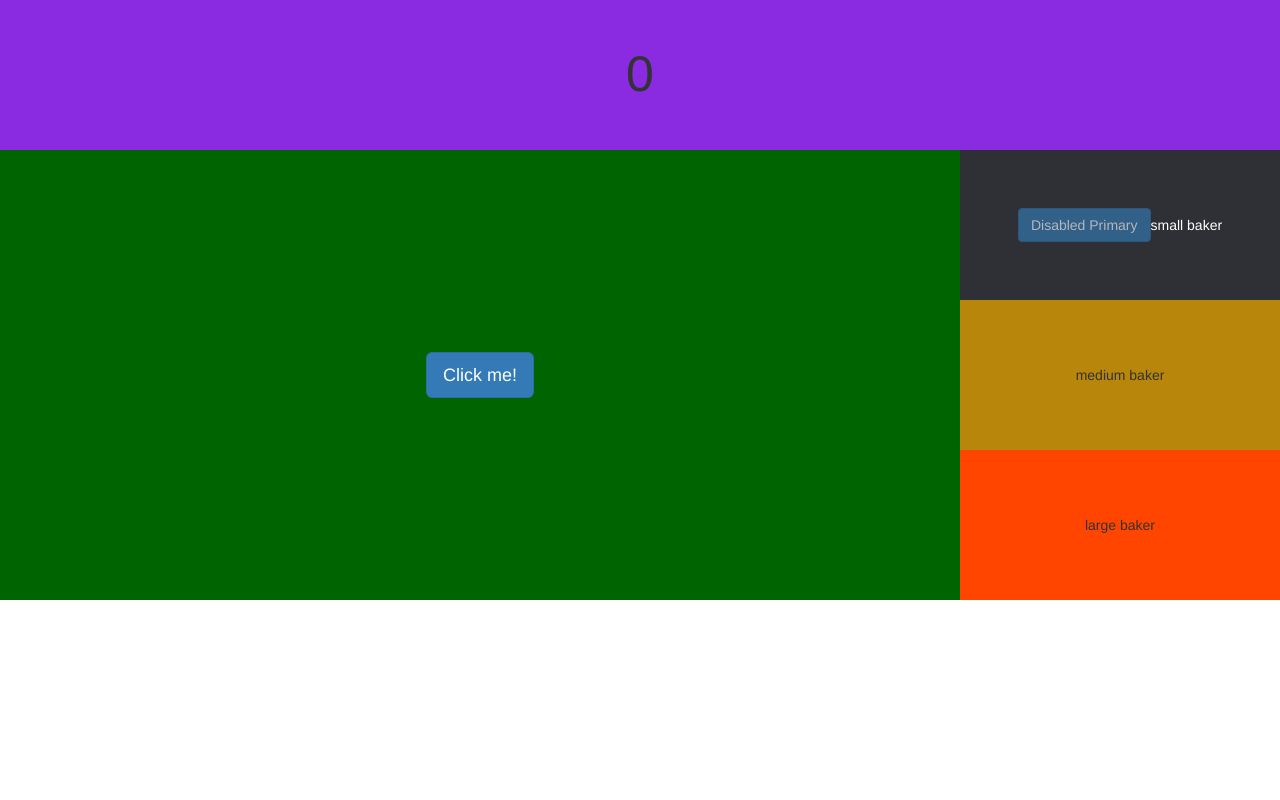
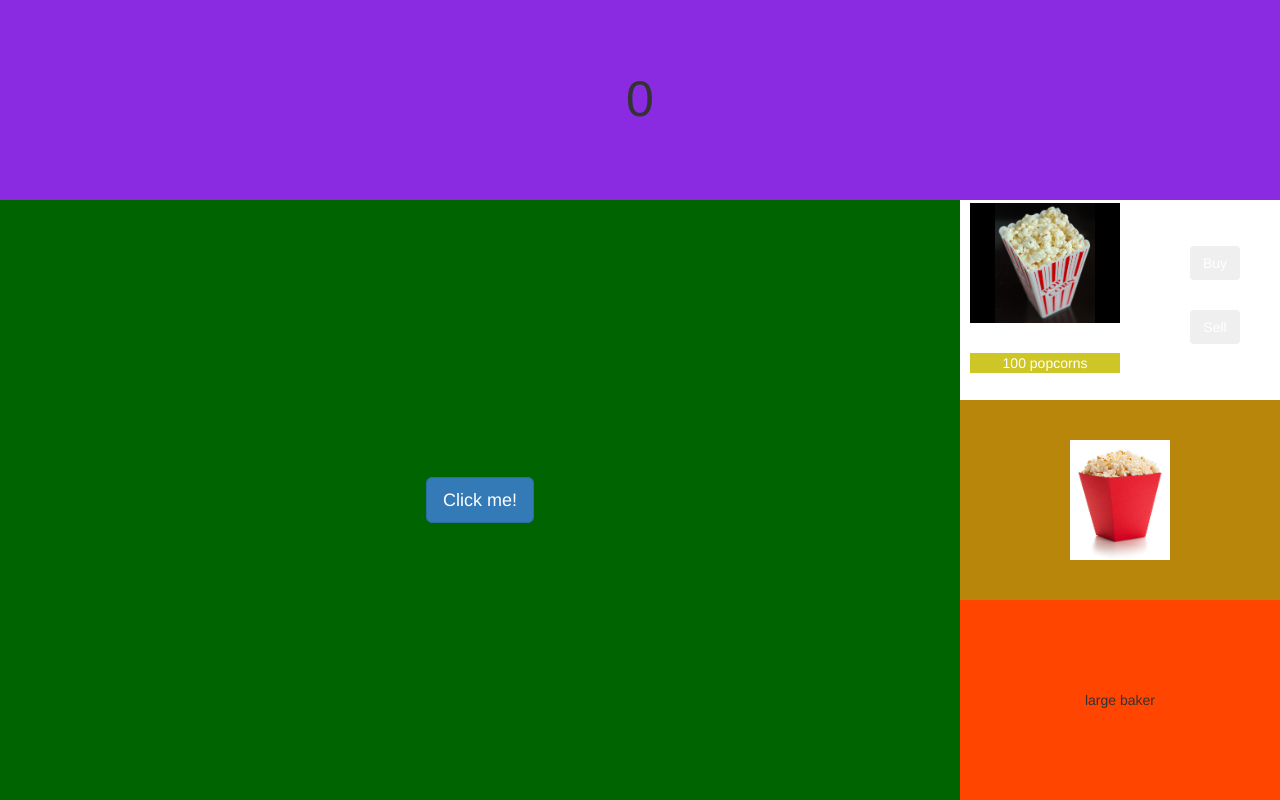
Before and after one commit to asa1411/checkpoint3, a plain HTML site: page index.html in a window 1280 px wide. Drawn offline with nearby package versions, Linux system fonts and the light colour scheme.

Commit message:
checkpoint button functions

```diff
--- a/checkpoint3/practice/practice.css
+++ /dev/null
@@ -1,34 +0,0 @@
-.container {
-  width: 999px;
-  height: 577px;
-  display: flex;
-  /* flex-direction: row-reverse; */
-  background-color: brown;
-  justify-content: space-around;
-  align-items: center;
-}
-.box1 {
-  display: flex;
-  background-color: aqua;
-  width: 100px;
-  height: 100px;
-  align-items: center;
-  justify-content: space-around;
-}
-.box2 {
-  display: flex;
-  background-color: yellow;
-  width: 100px;
-  height: 100px;
-  align-items: center;
-  justify-content: space-around;
-}
-
-.box3 {
-  display: flex;
-  background-color: rgb(150, 110, 110);
-  width: 100px;
-  height: 100px;
-  align-items: center;
-  justify-content: space-around;
-}
--- a/checkpoint3/practice/practice.js
+++ /dev/null
@@ -1,6 +0,0 @@
-let a = 2;
-function add() {
-  a++;
-  document.getElementById("add").innerHTML = a;
-  return true;
-}
--- a/index.html
+++ b/index.html
@@ -18,17 +18,41 @@
           onclick="btnClicked()"
           type="button"
           class="btn btn-primary btn-lg"
+          class="button1"
         >
           Click me!
         </button>
       </div>
-      <div class="box3">
-        <button type="button" class="btn btn-primary disabled">
-          Disabled Primary
-        </button>
-        small baker
+      <div class="box3" id="smallBaker">
+        <div class="imageSmallBaker">
+          <img src="popcorn1.jpg" width="100px" height="120px" alt="a corn" />
+        </div>
+
+        <div class="box3Inner">
+          100 popcorns
+        </div>
+
+        <ul class="box3Interactive">
+          <li>
+            <button type="button" class="btn btn-secondary" onclick="buy1()">
+              Buy
+            </button>
+          </li>
+          <li>
+            <button type="button" class="btn btn-secondary" id="sell1">
+              Sell
+            </button>
+          </li>
+        </ul>
       </div>
-      <div class="box4">medium baker</div>
+      <div class="box4">
+        <img
+          src="popcorn2.jpg"
+          width="100px"
+          height="120px"
+          alt="a box of popcorn"
+        />
+      </div>
       <div class="box5">large baker</div>
     </div>
 
--- a/script.js
+++ b/script.js
@@ -2,6 +2,15 @@ var score = 0;
 function btnClicked() {
   score++;
   document.getElementById("score").innerHTML = score;
-  console.log(score);
+
   return true;
 }
+function buy1() {
+  score = score - 5;
+  document.getElementById("score").innerHTML = score;
+  return true;
+}
+
+var myscore = setInterval((score += 2), 1000);
+
+console.log(myscore);
--- a/style.css
+++ b/style.css
@@ -12,7 +12,7 @@
   margin-right: auto;
   align-content: center;
   /* align-content is placing content, no content, but elements in the vertical center of the document. */
-  height: 600px;
+  height: 800px;
   text-align: center;
 }
 
@@ -36,7 +36,7 @@
 
 .box3 {
   grid-area: baker1;
-  background-color: #2e3035;
+  /* background-color: #2e3035; */
   display: flex;
   justify-content: center;
   align-items: center;
@@ -56,7 +56,7 @@
   justify-content: center;
   align-items: center;
 }
-.button {
+.button1 {
   background-color: #4caf50;
   border: none;
   color: white;
@@ -65,6 +65,30 @@
   font-size: 16px;
   cursor: pointer;
 }
-.button:hover {
+#button1:hover {
   background-color: #2ccc59;
 }
+
+.box3 {
+  display: grid;
+  grid-template-columns: 150px 150px;
+  grid-template-rows: 125px 75px;
+  grid-template-areas:
+    "image buttonInteractive"
+    "box3inner buttonInteractive";
+}
+.imageSmallBaker {
+  grid-area: image;
+  background-color: black;
+}
+.box3Interactive {
+  list-style-type: none;
+  grid-area: buttonInteractive;
+  /* background-color: #40ef8c; */
+  display: grid;
+  grid-row-gap: 30px;
+}
+.box3Inner {
+  grid-area: box3inner;
+  background-color: #cec627;
+}
```
Also changed, not shown: checkpoint3/practice/practice.html (deleted, +0 -18 lines), popcorn1.jpg (added), popcorn2.jpg (added).
